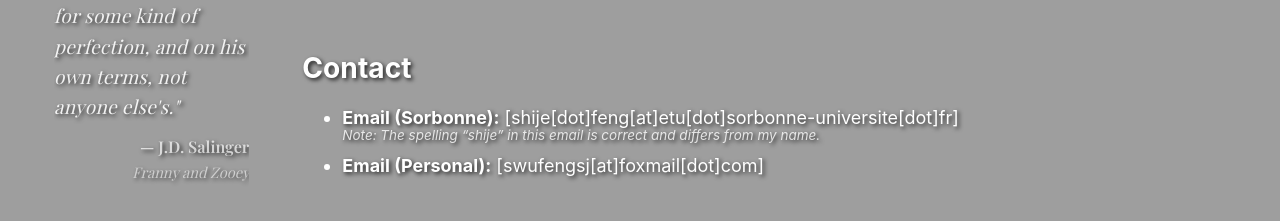
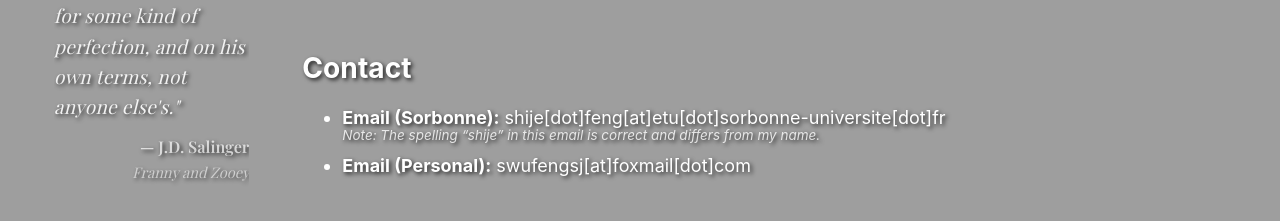
Before and after one commit to SHJFeng/SHJFeng.github.io, a Jekyll site: the page built from _pages/about.md, in a window 1280 px wide and 900 px high. Shown: the part 337-558 px from the top of the window. Built offline with Jekyll 4.4.1, drawn with Linux system fonts in a browser that asks for light colours; some web fonts are replaced.

Commit message:
Update about.md

```diff
--- a/_pages/about.md
+++ b/_pages/about.md
@@ -20,5 +20,5 @@ Here is my [CV](/files/CV.pdf).
 
 # Contact
 
-* **Email (Sorbonne):** [shije[dot]feng[at]etu[dot]sorbonne-universite[dot]fr]<br><small style="display: block; margin-top: -4px; line-height: 1.2; color: gray;">*Note: The spelling "shije" in this email is correct and differs from my name.*</small>
-* **Email (Personal):** [swufengsj[at]foxmail[dot]com]
+* **Email (Sorbonne):** shije[dot]feng[at]etu[dot]sorbonne-universite[dot]fr <br><small style="display: block; margin-top: -4px; line-height: 1.2; color: gray;">*Note: The spelling "shije" in this email is correct and differs from my name.*</small>
+* **Email (Personal):** swufengsj[at]foxmail[dot]com
```
